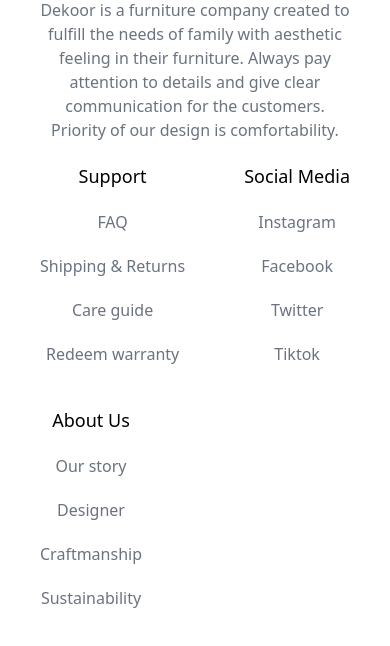
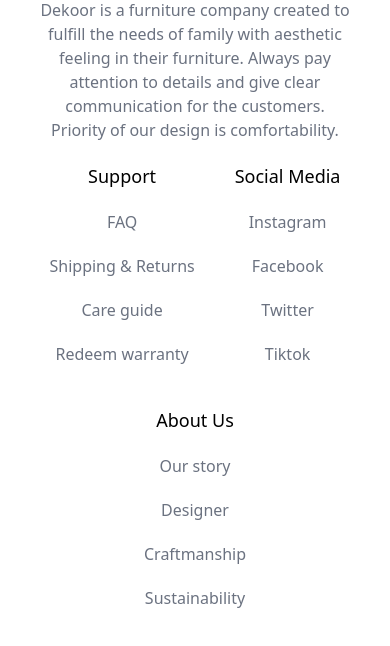
Before and after one commit to NafisHandoko/SkwnFrontendDev-a-Nafis-Arinda-Rizky-Putra-Handoko, a plain HTML site: page index.html in a window 390 px wide. Shown: the part 3039-3685 px from the top of the page. Drawn offline with nearby package versions, Linux system fonts and the light colour scheme.

Commit message:
fix footer

```diff
--- a/index.html
+++ b/index.html
@@ -212,7 +212,7 @@
                     of our design is comfortability.</p>
                 <span class="text-gray-500 hidden lg:inline-block">©Copyright 2022 Dekoor</span>
             </div>
-            <div class="w-full lg:w-1/2 flex flex-row flex-wrap justify-between lg:justify-end gap-10">
+            <div class="w-full lg:w-1/2 flex flex-row flex-wrap justify-center lg:justify-end gap-10">
                 <div class="flex flex-col gap-5 text-gray-500">
                     <span class="font-medium text-lg text-black">Support</span>
                     <a href="#">FAQ</a>
```
